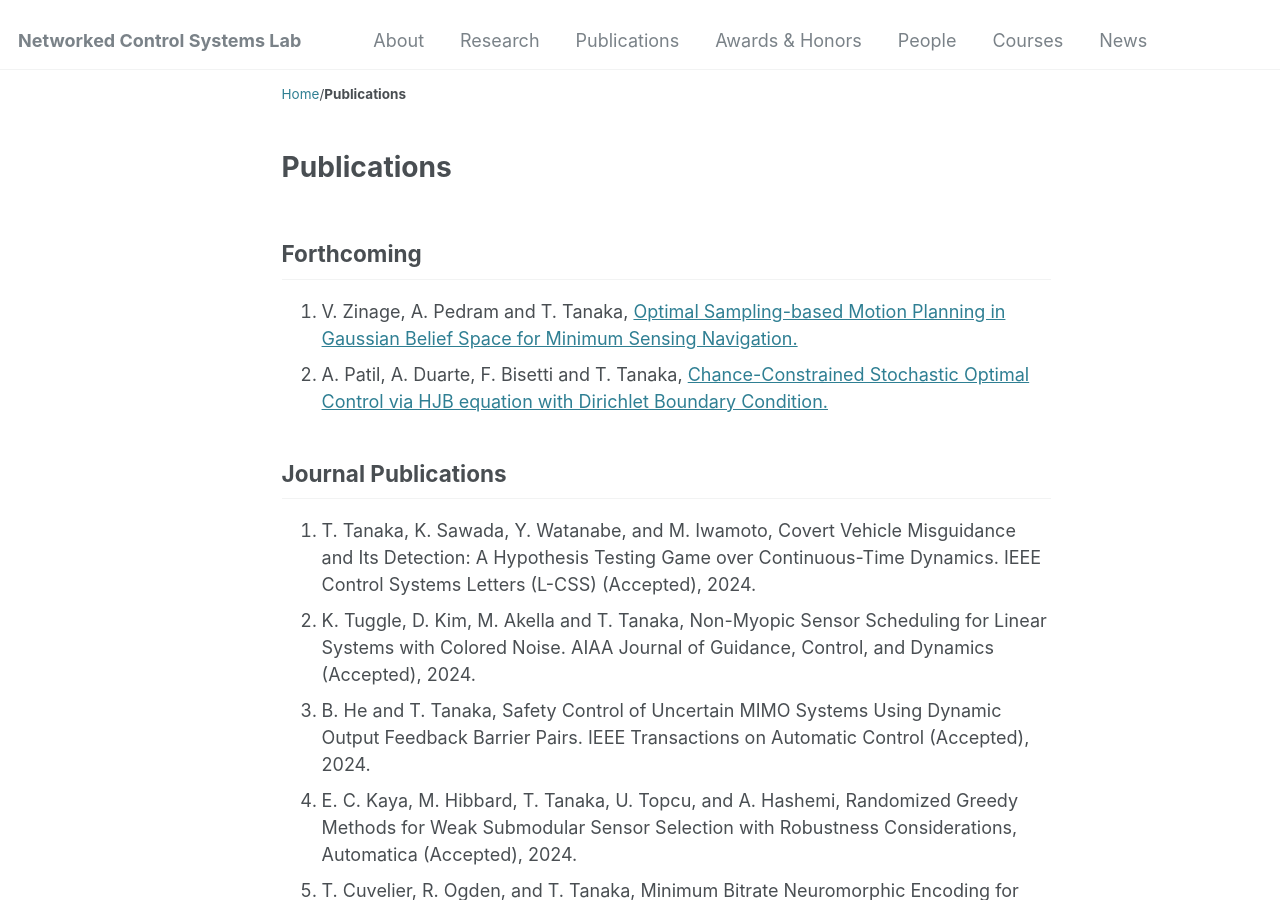
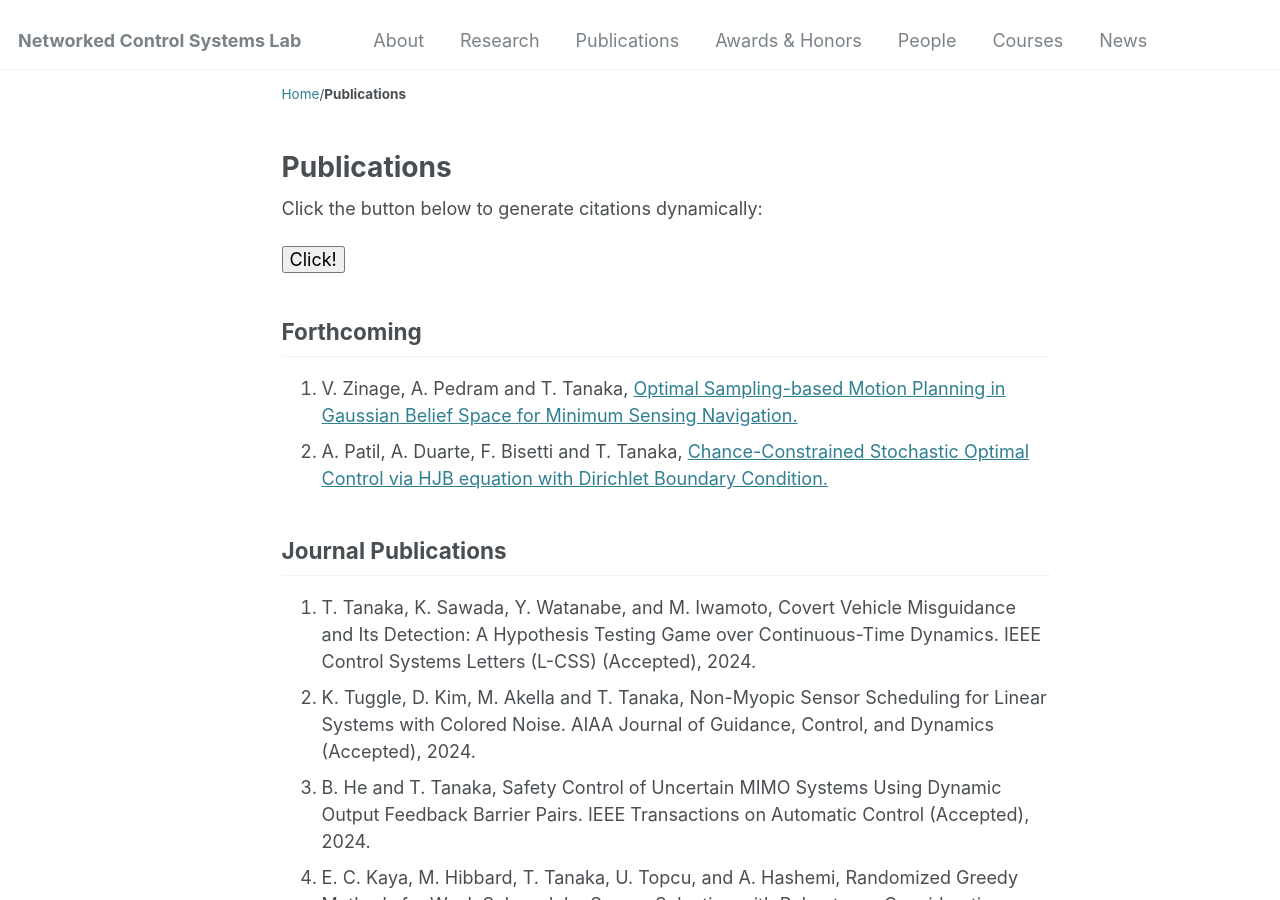
Before and after one commit to yj-jang-98/Net, a Jekyll site: the page built from _pages/ publications.md, in a window 1280 px wide and 900 px high. Built offline with Jekyll 4.4.1, drawn with Linux system fonts in a browser that asks for light colours.

Commit message:
testing button functions
.

```diff
--- a/_pages/ publications.md
+++ b/_pages/ publications.md
@@ -6,6 +6,16 @@ author_profile: false
 redirect_from:
   - /publications.html
 ---
+
+Click the button below to generate citations dynamically:
+
+<button onclick="testButtonFn()">Click!</button>
+
+<script>
+function testButtonFn() {
+    alert("Button Clicked.");
+}
+</script>
 
 Forthcoming
 ---
```
